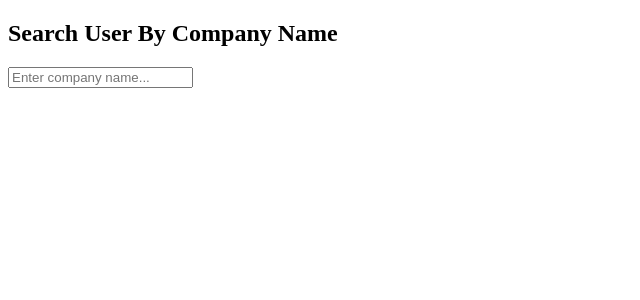
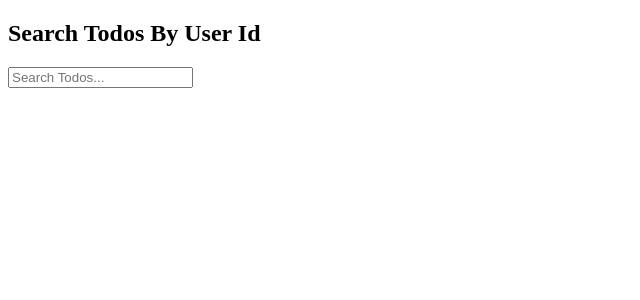
Before and after one commit to vishnu-mathariya/React-Practice, a React (Vite) app: page / in a window 1280 px wide. Shown: the top 300 px of the page, without its empty margins (0-640 px from the left). Built offline with nearby package versions, Linux system fonts and the light colour scheme.

Commit message:
Today's work

```diff
--- a/src/App.jsx
+++ b/src/App.jsx
@@ -1,5 +1,6 @@
 import { SearchCommentsByEmail } from "./useEffectQues/SearchCommentsByEmail.jsx";
 import { SearchPostsByBody } from "./useEffectQues/searchPostsByBody.jsx";
+import { SearchTodosByUserId } from "./useEffectQues/SearchTodosByUserId.jsx";
 import { SearchUserByName } from "./useEffectQues/searchUserByName.jsx";
 import { SearchUsersByCompanyName } from "./useEffectQues/SearchUsersByCompanyName.jsx";
 
@@ -10,7 +11,9 @@ function App() {
       {/* <SearchUserByName/> */}
       {/* <SearchPostsByBody/> */}
       {/* <SearchCommentsByEmail/> */}
-      <SearchUsersByCompanyName/>
+      {/* <SearchUsersByCompanyName/> */}
+
+      <SearchTodosByUserId/>
 
     </>
   );
--- /dev/null
+++ b/src/useEffectQues/SearchTodosByUserId.jsx
@@ -0,0 +1,87 @@
+import axios from "axios";
+import React, { useEffect, useRef, useState } from "react";
+
+export const SearchTodosByUserId = () => {
+  const [error, setError] = useState(null);
+  const [search, setSearch] = useState("");
+  const [loading, setLoading] = useState(false);
+  const [todos, setTodos] = useState([]);
+
+  const timeoutRef = useRef(null);
+
+  useEffect(() => {
+    if (!search.trim()) return;
+    const fetchTodos = async () => {
+      setError(null);
+      setLoading(true);
+      try {
+        const response = await axios.get(
+          "https://jsonplaceholder.typicode.com/todos",
+        );
+
+        const filteredTodos = response.data.filter(
+          (todo) => todo.userId === Number(search) && todo.completed === true,
+        );
+
+        const limitedTodos = filteredTodos.slice(0, 6);
+        setTodos(limitedTodos);
+      } catch (err) {
+        console.log(err);
+        setError("Error occured");
+      } finally {
+        setLoading(false);
+      }
+    };
+
+    timeoutRef.current = setTimeout(() => {
+      fetchTodos();
+    }, 500);
+
+    return () => {
+      clearTimeout(timeoutRef.current);
+    };
+  }, [search]);
+
+  const handleChange = (e) => {
+    const value = e.target.value;
+
+    setSearch(value);
+
+    if (!value.trim()) {
+      setError(null);
+      setTodos([]);
+    }
+  };
+  return (
+    <div>
+      <h2>Search Todos By User Id</h2>
+      <input
+        type="text"
+        placeholder="Search Todos..."
+        value={search}
+        onChange={handleChange}
+      />
+
+      {error ? (
+        <p>{error}</p>
+      ) : loading ? (
+        <p>Loading...</p>
+      ) : todos.length > 0 ? (
+        <div>
+          {todos.map((Todo) => (
+            <p key={Todo.id}>
+              Todo ID :{Todo.id}
+              <br />
+              Todo Title :{Todo.title}
+              <br />
+              Status : {Todo.completed ? "Completed" : "Not Completed"}
+              <hr />
+            </p>
+          ))}
+        </div>
+      ) : search ? (
+        <p>No todo found </p>
+      ) : null}
+    </div>
+  );
+};
```
